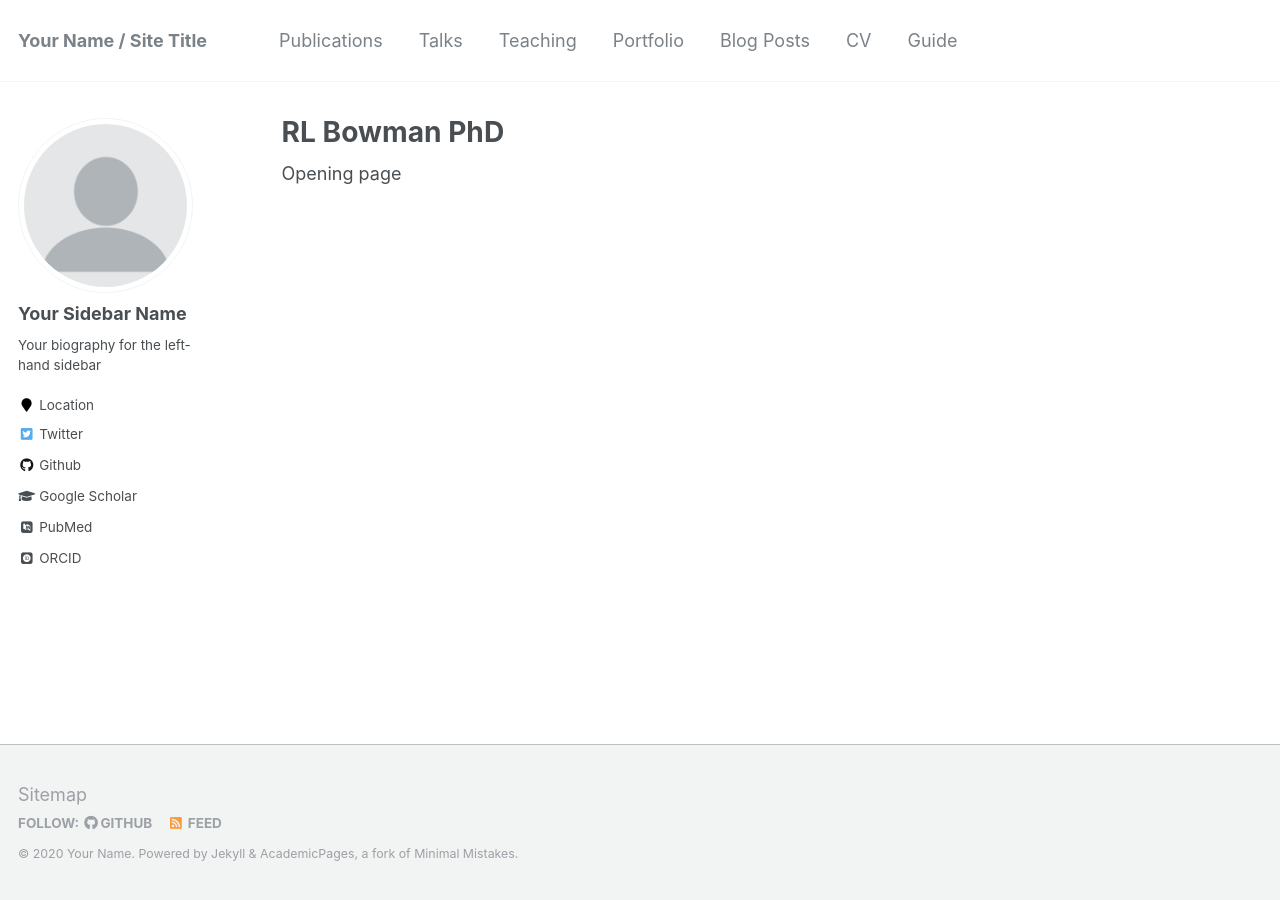
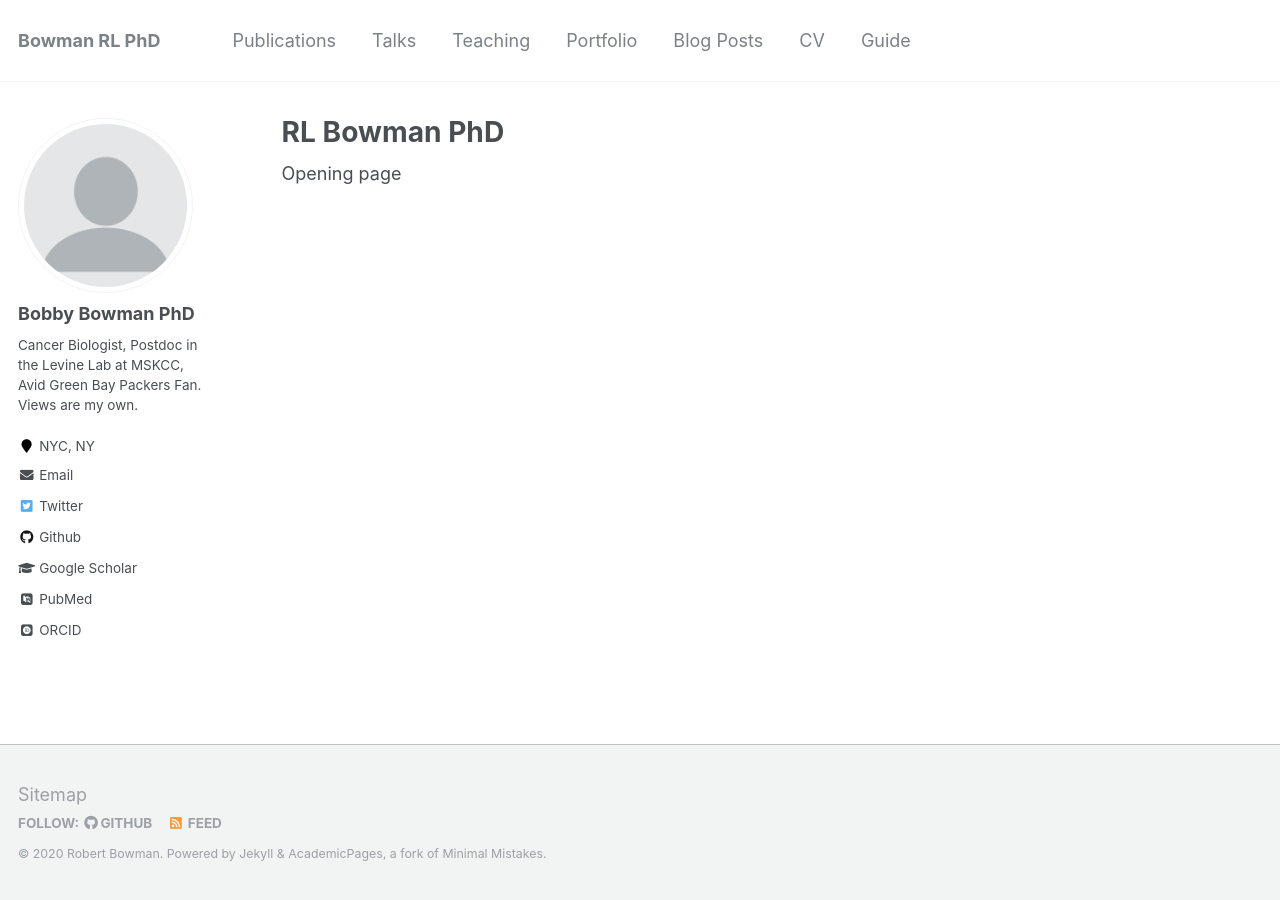
Before and after one commit to bowmanr/bowmanr.github.io, a Jekyll site: the page built from _pages/about.md, in a window 1280 px wide. Built offline with Jekyll 4.4.1, drawn with Linux system fonts in a browser that asks for light colours; some web fonts are replaced.

Commit message:
updating site info

```diff
--- a/_config.yml
+++ b/_config.yml
@@ -7,13 +7,13 @@
 
 # Site Settings
 locale                   : "en-US"
-title                    : "Your Name / Site Title"
+title                    : "Bowman RL PhD"
 title_separator          : "-"
-name                     : &name "Your Name"
-description              : &description "personal description"
-url                      : https://academicpages.github.io # the base hostname & protocol for your site e.g. "https://mmistakes.github.io"
+name                     : &name "Robert Bowman"
+description              : &description "Scientist"
+url                      : https://bowmanr.github.io # the base hostname & protocol for your site e.g. "https://mmistakes.github.io"
 baseurl                  : "" # the subpath of your site, e.g. "/blog"
-repository               : "academicpages/academicpages.github.io"
+repository               : "bowmanr/bowmanr.github.io"
 teaser                   :  # filename of teaser fallback teaser image placed in /images/, .e.g. "500x300.png"
 breadcrumbs              : false # true, false (default)
 words_per_minute         : 160
@@ -80,14 +80,14 @@ analytics:
 
 # Site Author
 author:
-  name             : "Your Sidebar Name"
+  name             : "Bobby Bowman PhD"
   avatar           : "profile.png"
-  bio              : "Your biography for the left-hand sidebar"
-  location         : "Location"
+  bio              : "Cancer Biologist, Postdoc in the Levine Lab at MSKCC, Avid Green Bay Packers Fan. Views are my own."
+  location         : "NYC, NY"
   employer         :
-  pubmed           : "https://www.ncbi.nlm.nih.gov/pubmed/?term=john+snow"
-  googlescholar    : "http://yourfullgooglescholarurl.com"
-  email            :
+  pubmed           : "https://www.ncbi.nlm.nih.gov/pubmed/?term=Robert+L+Bowman"
+  googlescholar    : "https://scholar.google.com/citations?user=VW5XhW0AAAAJ&hl=en"
+  email            :  "bowmanr@mskcc.org"
   researchgate     :  # example: "https://www.researchgate.net/profile/yourprofile"
   uri              :
   bitbucket        :
@@ -96,7 +96,7 @@ author:
   flickr           :
   facebook         :
   foursquare       :
-  github           : "academicpages"
+  github           : "bowmanr"
   google_plus      :
   keybase          :
   instagram        :
@@ -109,7 +109,7 @@ author:
   stackoverflow    : # http://stackoverflow.com/users/123456/username
   steam            :
   tumblr           :
-  twitter          : "replacethistwitterhandle"
+  twitter          : "bowmanr_rl"
   vine             :
   weibo            :
   xing             :
```
Also changed, not shown: CONTRIBUTING.md (deleted, +0 -5 lines), CHANGELOG.md (deleted), 1 other file.
